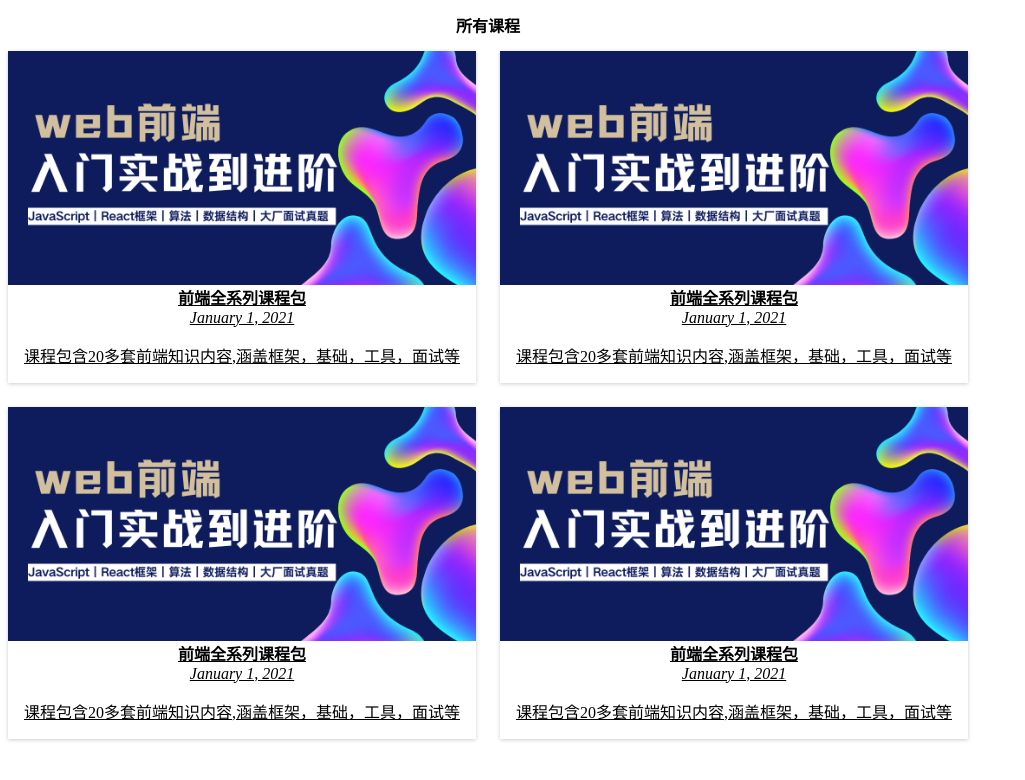
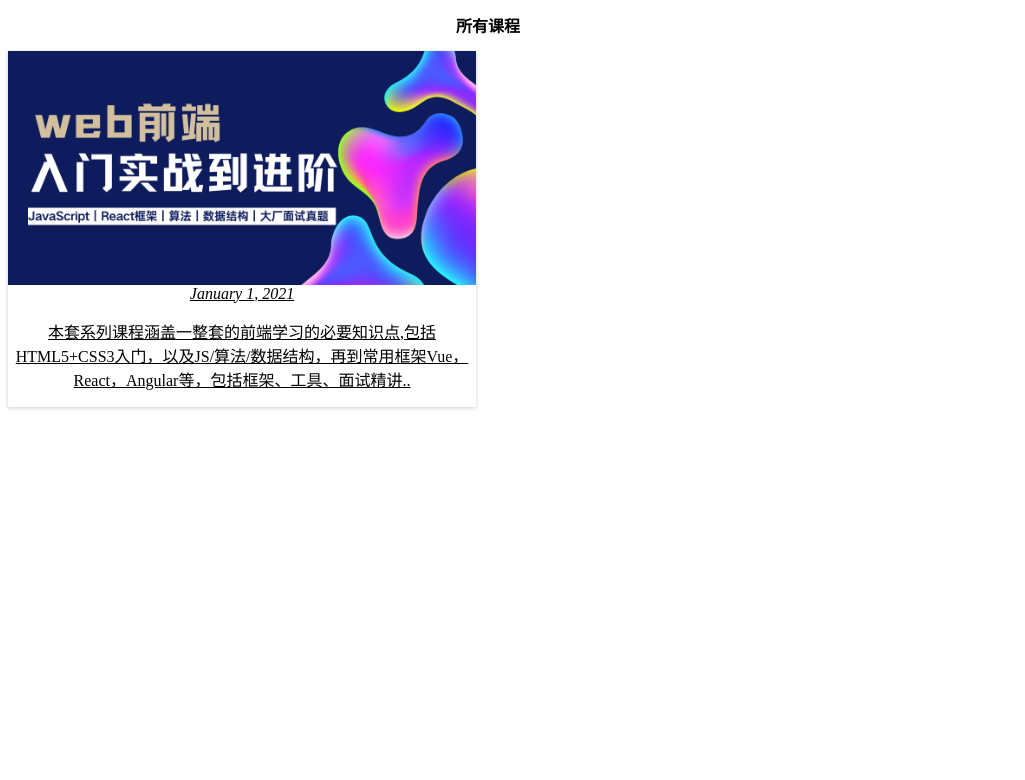
Before and after one commit to ms-online/ms-front-end-course-website, a Next.js app: page /course in a window 1280 px wide. Shown: the top 780 px of the page, without its empty margins (0-1025 px from the left). Built offline with nearby package versions, Linux system fonts and the light colour scheme.

Commit message:
lesson-11

```diff
--- a/pages/course/index.js
+++ b/pages/course/index.js
@@ -1,36 +1,16 @@
 import AllCourse from '../../components/course/all-course'
-function AllCoursePage() {
-  const DUMMY_COURSE = [
-    {
-      title: '前端全系列课程包',
-      image: 'front-end-series.png',
-      excerpt: '课程包含20多套前端知识内容,涵盖框架，基础，工具，面试等',
-      date: '2021-01-01',
-      slug: 'front-end-series',
+import { getAllCourse } from '../../lib/course-util'
+function AllCoursePage(props) {
+  return <AllCourse course={props.course} />
+}
+
+export async function getStaticProps() {
+  const allCourse = getAllCourse()
+  return {
+    props: {
+      course: allCourse,
     },
-    {
-      title: '前端全系列课程包',
-      image: 'front-end-series.png',
-      excerpt: '课程包含20多套前端知识内容,涵盖框架，基础，工具，面试等',
-      date: '2021-01-01',
-      slug: 'front-end-series',
-    },
-    {
-      title: '前端全系列课程包',
-      image: 'front-end-series.png',
-      excerpt: '课程包含20多套前端知识内容,涵盖框架，基础，工具，面试等',
-      date: '2021-01-01',
-      slug: 'front-end-series',
-    },
-    {
-      title: '前端全系列课程包',
-      image: 'front-end-series.png',
-      excerpt: '课程包含20多套前端知识内容,涵盖框架，基础，工具，面试等',
-      date: '2021-01-01',
-      slug: 'front-end-series',
-    },
-  ]
-  return <AllCourse course={DUMMY_COURSE} />
+  }
 }
 
 export default AllCoursePage
```
Also changed, not shown: pages/index.js (+12 -32 lines), 1 other file (tests, documents, lock files or other folders).
